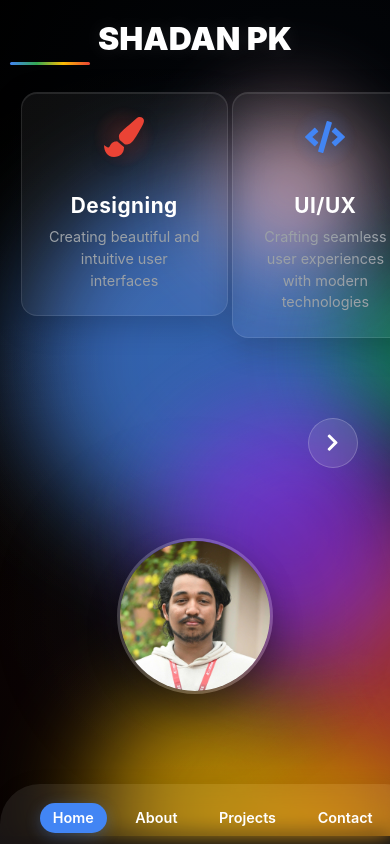
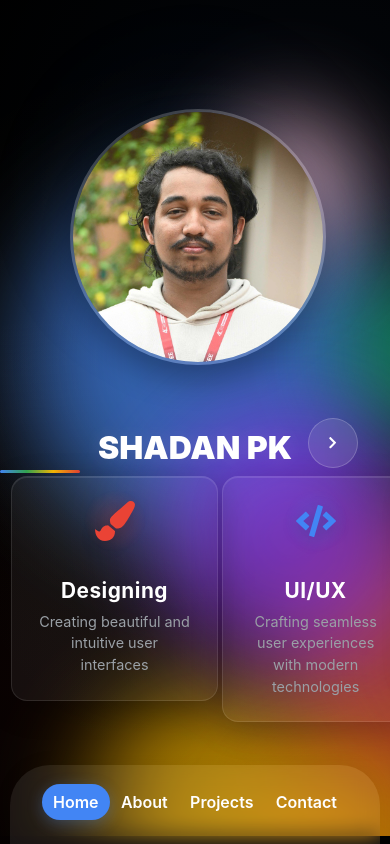
Before and after one commit to shadan-pk/Portfolio_shadanpk, a React (Vite) app: page / in a window 390 px wide. Built offline with nearby package versions, Linux system fonts and the light colour scheme.

Commit message:
fixed UI

```diff
--- a/src/App.css
+++ b/src/App.css
@@ -181,11 +181,17 @@ body::before {
   position: relative;
   max-width: 40%;
   margin-bottom: 100px;
+  height: fit-content;
+}
+
+.img_box{
+  width: 350px;
+  height: 350px;
 }
 
 .profile-image {
-  width: 350px;
-  height: 350px;
+  width: 100%;
+  height: 100%;
   border-radius: 50%;
   object-fit: cover;
   border: 3px solid rgba(255, 255, 255, 0.2);
@@ -255,15 +261,15 @@ body::before {
   display: flex;
   justify-content: center;
   align-items: center;
-  gap: 2rem;
+  /* gap: 2rem; */
   background: rgba(255, 255, 255, 0.08);
   backdrop-filter: blur(10px);
-  padding: 1.2rem 2.5rem 0.7rem 2.5rem;
+  padding: 1.2rem 2rem 1.5rem 2rem;
   border-radius: 40px 40px 0 0;
   z-index: 20;
   box-shadow: 0 -2px 16px rgba(0,0,0,0.08);
   width: fit-content;
-  max-width: 100vw;
+  max-width: 90vw;
 }
 
 .nav-link {
@@ -274,7 +280,7 @@ body::before {
   font-size: 1rem;
   font-weight: 600;
   transition: all 0.3s cubic-bezier(0.25, 0.46, 0.45, 0.94);
-  padding: 0.5rem 1rem;
+  padding: 0.5rem 0.7rem;
   border-radius: 25px;
   position: relative;
   overflow: hidden;
@@ -349,7 +355,7 @@ body::before {
   width: 100%;
   height: 100%;
   overflow-x: auto;
-  overflow-y: hidden;
+  /* overflow-y: hidden; */
   scroll-behavior: smooth;
 }
 
@@ -381,7 +387,6 @@ body::before {
   cursor: pointer;
   transition: all 0.3s ease;
   z-index: 15;
-  font-size: 1.2rem;
 }
 
 .nav-arrow:hover:not(.disabled) {
@@ -445,81 +450,145 @@ body::before {
     flex-direction: column;
     text-align: center;
     gap: 2rem;
+    justify-content: flex-start;
+    align-items: center;
+  }
+  .right-panel {
+    order: -1;
+    width: 100%;
+    max-width: 100%;
+    display: flex;
     justify-content: center;
+    align-items: center;
+    margin-bottom: 1.5rem;
   }
-
-  .left-panel, .right-panel {
+  .left-panel {
     max-width: 100%;
+    margin-bottom: 0;
+    width: 100%;
   }
-
-  .left-panel {
-    margin-bottom: 1rem;
-  }
-
-  .name {
-    font-size: 3rem;
-  }
-
-  .profile-image {
-    width: 250px;
-    height: 250px;
+  .experience-blocks {
+    grid-template-columns: 1fr;
+    gap: 1rem;
+    width: 100%;
+    justify-items: center;
   }
 }
 
 @media (max-width: 768px) {
-  .glass-pane {
-    width: 98vw;
-    height: 98vh;
-    border-radius: 15px;
+  .main-content {
+    flex-direction: column;
+    width: 100%;
+    height: 100%;
+    gap: 1.2rem;
+    align-items: center;
   }
-
-  .main-content {
-    width: 95%;
+  .right-panel {
+    order: -1;
+    width: 100%;
+    height: 50%;
+    max-width: 100%;
+    margin-bottom: 0rem;
+    display: flex;
+    justify-content: center;
+    align-items: center;
   }
-
-  .name {
-    font-size: 2.5rem;
-    margin-bottom: 1.5rem;
+  .left-panel {
+    width: 100%;
+    max-width: 100%;
+    margin-bottom: 0;
   }
-
   .experience-blocks {
     grid-template-columns: 1fr;
-    gap: 1rem;
+    gap: 0.7rem;
+    width: 100%;
+    justify-items: center;
   }
-
+  .img_box{
+    width: 250px;
+    height: 250px;
+    margin-bottom: 0;
+    position: relative;
+    top: 30px;
+  }
   .profile-image {
-    width: 200px;
-    height: 200px;
+    width: 100%;
+    height: 100%;
   }
-
-  .navigation {
-    bottom: 1rem;
-    gap: 1rem;
-    padding: 0.75rem 1.5rem;
-  }
-
-  .nav-link {
-    font-size: 0.9rem;
-    padding: 0.4rem 0.8rem;
-  }
-  .bottom-nav {
-    gap: 1rem;
+  .name {
+    font-size: 2rem;
+    font-weight: 00;
+    margin-bottom: 2rem;
+    margin: 0;
   }
 }
 
 @media (max-width: 480px) {
-  .name {
-    font-size: 2rem;
+  /* .main-content {
+    flex-direction: column;
+    width:100%;
+    gap: 1rem;
+    align-items: center;
   }
+  .right-panel {
+    order: -1;
+    width: 100%;
+    max-width: 100%;
+    display: flex;
+    justify-content: center;
+    align-items: center;
+    margin-bottom: -100px;
+  }
+  .left-panel {
+    width: 100%;
+    max-width: 100%;
+    margin-bottom: 0;
+  }
+  .experience-blocks {
+    grid-template-columns: 1fr;
+    gap: 0.5rem;
+    width: 100%;
+    justify-items: center;
+  } */
+}
 
-  .navigation {
-    flex-wrap: wrap;
-    justify-content: center;
-    gap: 0.5rem;
-  }
-
-  .profile-image {
-    width: 150px;
-    height: 150px;
+/* HoverExplanationCard popup size for small screens */
+@media (max-width: 1024px) {
+  .hoverDetails {
+    padding: 0.7rem 0.7rem !important;
+    width: 98vw !important;
+    max-width: 99vw !important;
+    min-width: 0 !important;
+    min-height: 80px !important;
+    max-height: 220px !important;
+    flex-direction: column !important;
+    gap: 0.7rem !important;
+    font-size: 0.95rem !important;
   }
 }
+@media (max-width: 768px) {
+  .hoverDetails {
+    padding: 0.4rem 0.2rem !important;
+    width: 99vw !important;
+    max-width: 100vw !important;
+    min-width: 0 !important;
+    min-height: 60px !important;
+    max-height: 120px !important;
+    flex-direction: column !important;
+    gap: 0.3rem !important;
+    font-size: 0.85rem !important;
+  }
+}
+@media (max-width: 480px) {
+  .hoverDetails {
+    padding: 0.2rem 0.1rem !important;
+    width: 100vw !important;
+    max-width: 100vw !important;
+    min-width: 0 !important;
+    min-height: 40px !important;
+    max-height: 80px !important;
+    flex-direction: column !important;
+    gap: 0.1rem !important;
+    font-size: 0.75rem !important;
+  }
+}
--- a/src/App.tsx
+++ b/src/App.tsx
@@ -102,11 +102,14 @@ const HomePage = () => (
         </div>
       </div>
       <div className="right-panel">
-        <img
-          src="/assets/profile.jpeg"
-          alt="Shadan PK"
-          className="profile-image"
-        />
+        <div className="img_box">
+          <img
+            src="/assets/profile.jpeg"
+            alt="Shadan PK"
+            className="profile-image"
+          />
+        </div>
+
 
       </div>
     </div>
--- a/src/components/Projects.module.css
+++ b/src/components/Projects.module.css
@@ -429,10 +429,11 @@
 @media (max-width: 480px) {
   .mainTitle {
     font-size: 2rem;
+    margin-bottom: 1rem;
   }
 
   .projectsContainer {
-    height: 60vh;
+    height: 78vh;
   }
 
   .projectCard {
@@ -444,4 +445,8 @@
     height: 80px;
     font-size: 1.5rem;
   }
+  .filterButton {
+    font-size: 0.8rem;
+    padding: 0.4rem 0.6rem;
+  }
 }
```
